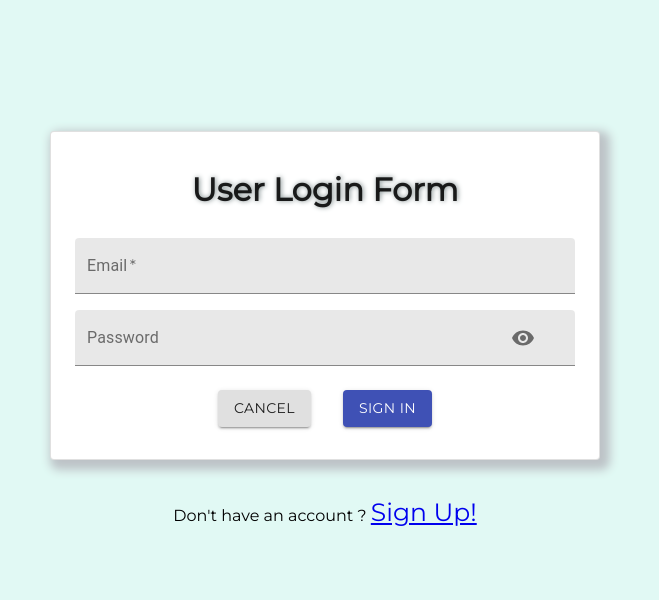
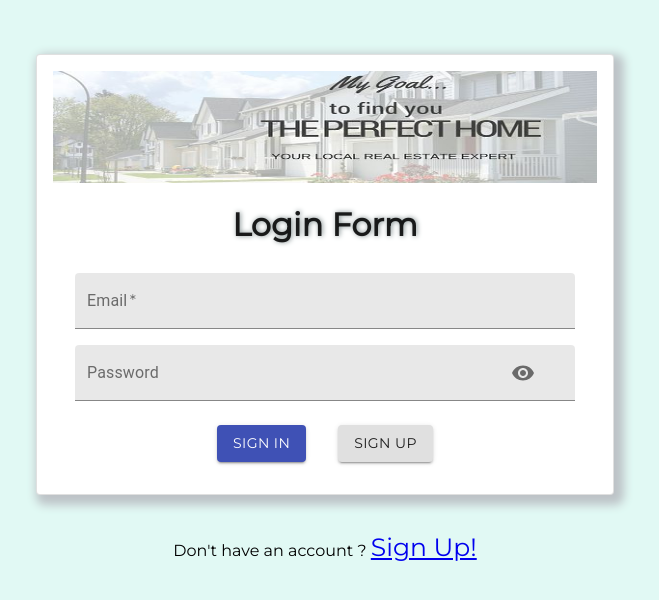
Before and after one commit to Rudissh-kanna/Real-Estate-Catalog, a React (Create React App) app in the folder client/: page / in a window 1280 px wide. Shown: the top 600 px of the page, without its empty margins (315-974 px from the left). Built offline with nearby package versions, Linux system fonts and the light colour scheme.

Commit message:
Made changes in css of home and login

```diff
--- a/client/src/components/Addprop.jsx
+++ b/client/src/components/Addprop.jsx
@@ -20,7 +20,7 @@ const Addprop = () => {
   const navigate = useNavigate();
 
   function checkPropertyType() {
-    const input = document.getElementById("property-type").innerText;
+    let input = document.getElementById("property-type").innerText;
     if (input === "House" || input === "Plot" || input === "Commercial") {
       setHelperProp("");
       setPage(page + 1);
--- a/client/src/components/PageHeader.jsx
+++ b/client/src/components/PageHeader.jsx
@@ -15,7 +15,7 @@ const PageHeader = () => {
 //   const rand1 = Math.ceil(Math.random()) * 100;
 //   const user_id = rand + "PPD" + rand1;
   const id = localStorage.getItem("id").slice(-8);
-  console.log(id);
+  //console.log(id);
   // var user = JSON.parse(localStorage.getItem(data));
   // console.log(user);
   // console.log(new URLSearchParams(window.location.search))
--- a/client/src/components/Signin.jsx
+++ b/client/src/components/Signin.jsx
@@ -13,7 +13,7 @@ import { Link } from "react-router-dom";
 import { useNavigate } from "react-router-dom";
 import "../css/Style.css";
 
-const useStyles = makeStyles(theme => ({
+const useStyles = makeStyles((theme) => ({
   root: {
     display: "flex",
     flexDirection: "column",
@@ -52,7 +52,7 @@ const Signin = () => {
     navigate("/signup");
   };
 
-  const handleChange = e => {
+  const handleChange = (e) => {
     setUserDetails({ ...userDetails, [e.target.name]: e.target.value });
   };
   // useEffect(()=>{
@@ -65,7 +65,7 @@ const Signin = () => {
     setVisibility(!isVisibility);
   }
 
-  const handleSubmit = async e => {
+  const handleSubmit = async (e) => {
     e.preventDefault();
     await fetch("http://localhost:8080/login", {
       method: "POST",
@@ -75,8 +75,8 @@ const Signin = () => {
       },
       body: JSON.stringify(userDetails),
     })
-      .then(data => data.json())
-      .then(res => {
+      .then((data) => data.json())
+      .then((res) => {
         console.log(res.status);
         localStorage.setItem("token", res.token);
         localStorage.setItem("name", res.data.name);
@@ -95,13 +95,18 @@ const Signin = () => {
         height: "100vh",
         backgroundColor: "#E1F9F4",
         position: "fixed",
-      }}>
-      <div style={{ marginTop: "9%" }}>
+      }}
+    >
+      <div style={{ marginTop: "3%" }}>
         <form className={classes.root} onSubmit={handleSubmit}>
           <Card className={classes.card} variant="outlined">
+            <div className="bg_image">
+              <img src="./Images/loginBGImage.jpg" alt="bgImg" />
+            </div>
             <h1 style={{ fontWeight: "bold", textShadow: "#7f8c8d 1px 0 5px" }}>
-              User Login Form
+              Login Form
             </h1>
+
             <TextField
               label="Email"
               variant="filled"
@@ -122,7 +127,8 @@ const Signin = () => {
                   <InputAdornment position="end">
                     <IconButton
                       aria-label="Toggle password visibility"
-                      onClick={handleClickShowPassword}>
+                      onClick={handleClickShowPassword}
+                    >
                       {isVisibility ? <VisibilityOff /> : <Visibility />}
                     </IconButton>
                   </InputAdornment>
@@ -131,11 +137,11 @@ const Signin = () => {
             />
             {error && <p className="error_msg">{error}</p>}
             <div style={{ alignItem: "center" }}>
-              <Button variant="contained" onClick={handleClose}>
-                Cancel
-              </Button>
               <Button type="submit" variant="contained" color="primary">
                 Sign In
+              </Button>
+              <Button variant="contained" onClick={handleClose}>
+                Sign Up
               </Button>
             </div>
           </Card>
--- a/client/src/components/Signup.jsx
+++ b/client/src/components/Signup.jsx
@@ -12,7 +12,7 @@ import Button from "@material-ui/core/Button";
 import { useNavigate, Link } from "react-router-dom";
 import "../css/Style.css";
 
-const useStyles = makeStyles(theme => ({
+const useStyles = makeStyles((theme) => ({
   root: {
     display: "flex",
     flexDirection: "column",
@@ -48,7 +48,7 @@ const Signup = () => {
   const [error, setError] = useState("");
   const [isVisibility, setVisibility] = useState(false);
 
-  const handleChange = e => {
+  const handleChange = (e) => {
     setUserDetails({ ...userDetails, [e.target.name]: e.target.value });
   };
 
@@ -56,7 +56,7 @@ const Signup = () => {
     setVisibility(!isVisibility);
   }
 
-  const handleSubmit = async e => {
+  const handleSubmit = async (e) => {
     e.preventDefault();
 
     const data = await fetch("http://localhost:8080/signup", {
@@ -66,7 +66,7 @@ const Signup = () => {
         "Content-Type": "application/json",
       },
       body: JSON.stringify(userDetails),
-    }).then(data => data.json());
+    }).then((data) => data.json());
 
     if (data.status === "sucess") {
       navigate("/login");
@@ -82,12 +82,13 @@ const Signup = () => {
         height: "100vh",
         backgroundColor: "#E1F9F4",
         position: "fixed",
-      }}>
-      <div style={{ marginTop: "4%" }}>
+      }}
+    >
+      <div style={{ marginTop: "3%" }}>
         <form className={classes.root} onSubmit={handleSubmit}>
           <Card className={classes.card} variant="outlined">
             <h1 style={{ fontWeight: "bold", textShadow: "#7f8c8d 1px 0 5px" }}>
-              User Registration Form
+              Registration Form
             </h1>
             <TextField
               label="Name"
@@ -118,7 +119,8 @@ const Signup = () => {
                   <InputAdornment position="end">
                     <IconButton
                       aria-label="Toggle password visibility"
-                      onClick={handleClickShowPassword}>
+                      onClick={handleClickShowPassword}
+                    >
                       {isVisibility ? <VisibilityOff /> : <Visibility />}
                     </IconButton>
                   </InputAdornment>
@@ -138,7 +140,8 @@ const Signup = () => {
                   <InputAdornment position="end">
                     <IconButton
                       aria-label="Toggle password visibility"
-                      onClick={handleClickShowPassword}>
+                      onClick={handleClickShowPassword}
+                    >
                       {isVisibility ? <VisibilityOff /> : <Visibility />}
                     </IconButton>
                   </InputAdornment>
--- a/client/src/css/Home.css
+++ b/client/src/css/Home.css
@@ -22,6 +22,7 @@
     width:60px;
     height: 30px;
     border-radius: 30px;
+    cursor: pointer;
 }
 
 .MuiTableRow-root {
@@ -59,10 +60,15 @@
     border: none;
     color: white;
     box-shadow: 0px 10px 25px rgba(0, 0, 0, 0.13);
+    cursor:pointer;
 }
 
+.search-Add-Container .addPropBtn:hover{
+  background-color: #4C57B6;
+}
 
 .search-bar-container{
+    background-color:#fff;
     border-radius: 30px;
     margin-left: 0%;
     border-bottom-color: #fff;
--- a/client/src/css/Style.css
+++ b/client/src/css/Style.css
@@ -20,3 +20,13 @@
 	font-size: 14px;
 	cursor: pointer;
 }
+
+.bg_image{
+	height: 7rem;
+	width: 34rem;
+}
+
+.bg_image img{
+	height: 100%;
+	width:100%;
+}
--- a/client/src/index.js
+++ b/client/src/index.js
@@ -5,7 +5,5 @@ import App from './App';
 
 const root = ReactDOM.createRoot(document.getElementById('root'));
 root.render(
-  <React.StrictMode>
     <App />
-  </React.StrictMode>
 );
```
Also changed, not shown: client/public/Images/loginBGImage.jpg (added), client/src/components/Home.jsx (line endings or trailing spaces).
